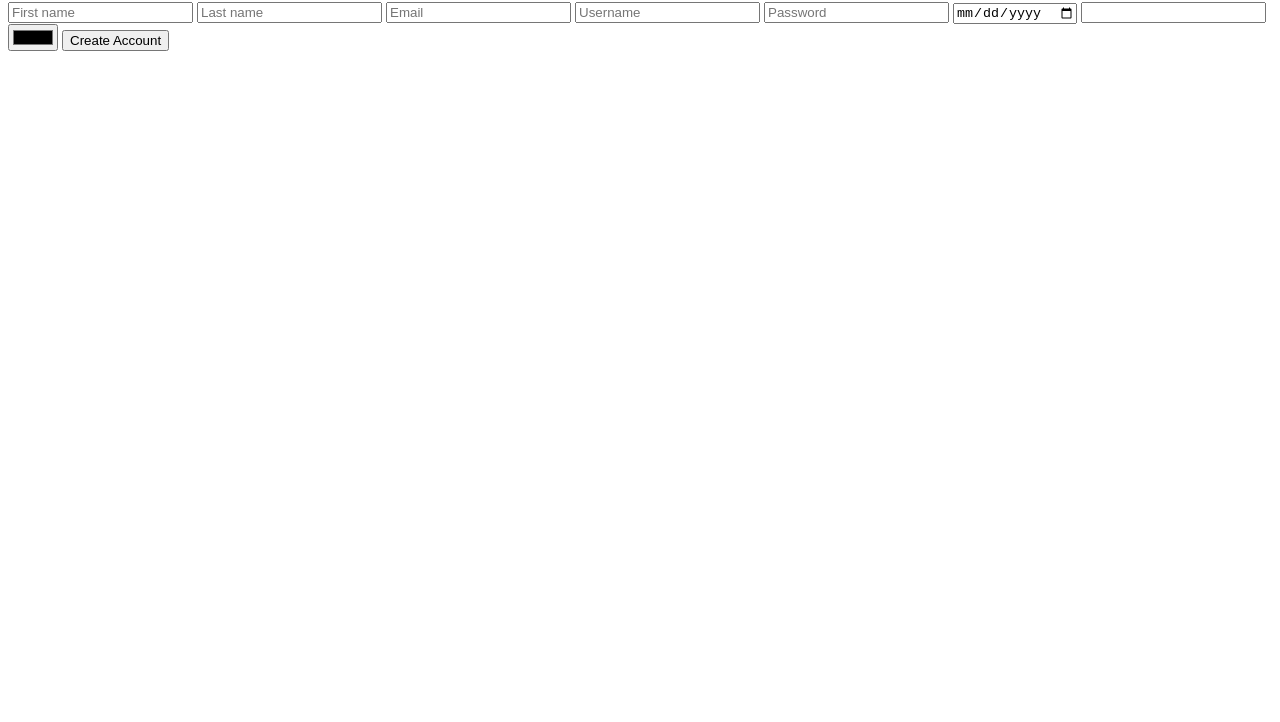
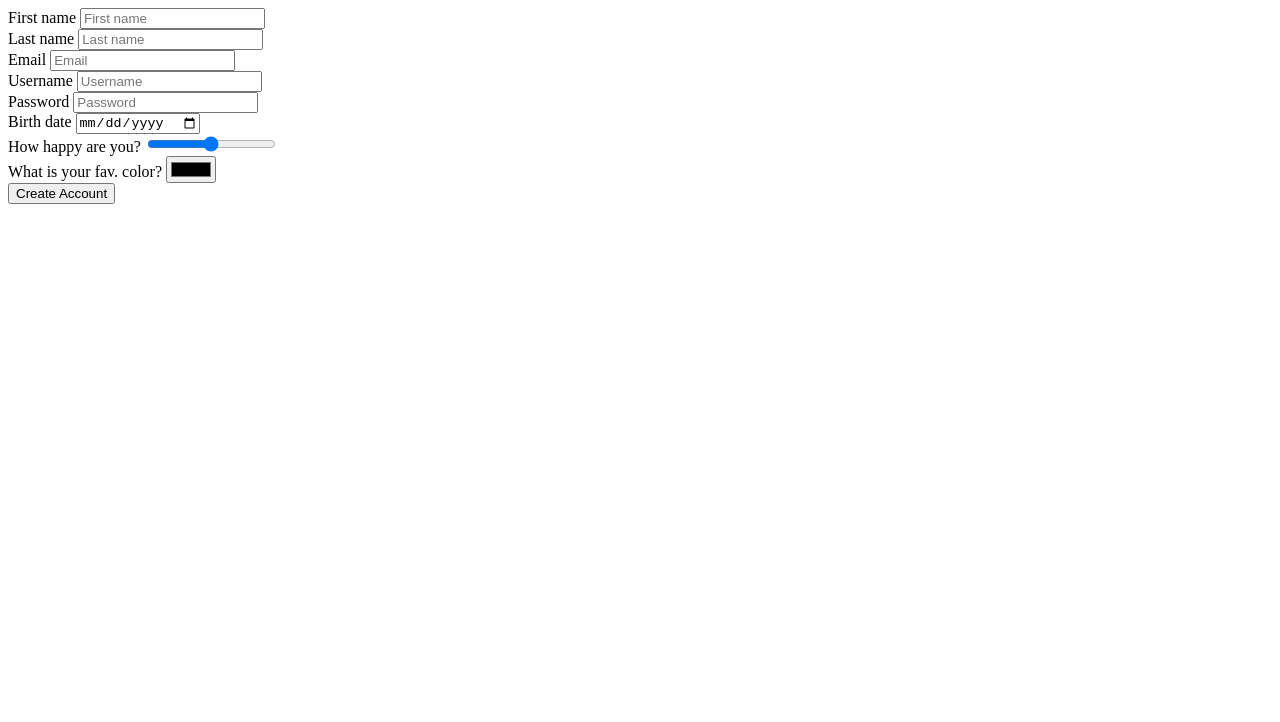
Before and after one commit to Maroo7139/kakao-clone-2023, a plain HTML site: page 0. homework/4day.html in a window 1280 px wide. Shown: the part 78-800 px from the top of the page. Drawn offline with Linux system fonts and the light colour scheme.

Commit message:
Update 4day.html

```diff
--- a/0. homework/4day.html
+++ b/0. homework/4day.html
@@ -4,19 +4,58 @@
     <meta charset="UTF-8" />
     <meta name="viewport" content="width=device-width, initial-scale=1.0" />
     <title>4일차 숙제!!</title>
+    <style>
+        h1{
+            font-family: system-ui, -apple-system, BlinkMacSystemFont, 'Segoe UI', Roboto, Oxygen, Ubuntu, Cantarell, 'Open Sans', 'Helvetica Neue', sans-serif;
+        }
+    </style>
   </head>
   <body>
     <h1>Create An Account</h1>
     <form>
-      <input type="text" placeholder="First name" />
-      <input type="text" placeholder="Last name" />
-      <input type="text" placeholder="Email" />
-      <input type="text" placeholder="Username" />
-      <input type="password" placeholder="Password" />
-      <input type="date" placeholder="yyyy/mm/dd" />
-      <input type="??" />
-      <input type="color" />
-      <input type="submit" value="Create Account" />
+      <div>
+        <label for="first-name">First name</label>
+        <input
+          id="first-name"
+          required
+          type="text"
+          placeholder="First name"
+          min="10"
+        />
+      </div>
+      <div>
+      <label for="Last-name">Last name</label>
+      <input id="Last-name" required type="text" placeholder="Last name" />
+    </div>
+      <div>
+
+      <label for="Email">Email</label>
+      <input id="Email" required type="text" placeholder="Email" />
+    </div>
+    <div>
+      <label for="Username">Username</label>
+      <input id="Username" required type="text" placeholder="Username" />
+    </div>
+
+    <div><label for="Password">Password</label>
+      <input
+        id="Password"
+        required
+        type="password"
+        placeholder="Password"
+        minlength="10"
+      /></div>
+      <div><label for="Birth-date">Birth date</label>
+      <input id="Birth-date" required type="date" placeholder="yyyy/mm/dd" />
+    </div><div>
+      <label>How happy are you?</label>
+      <input type="range" />
+    </div><div>
+      <label for="color">What is your fav. color?</label>
+      <input id="color" type="color" />
+      <div>
+    </div>
+     <input type="submit" value="Create Account" />
     </form>
   </body>
 </html>
```
